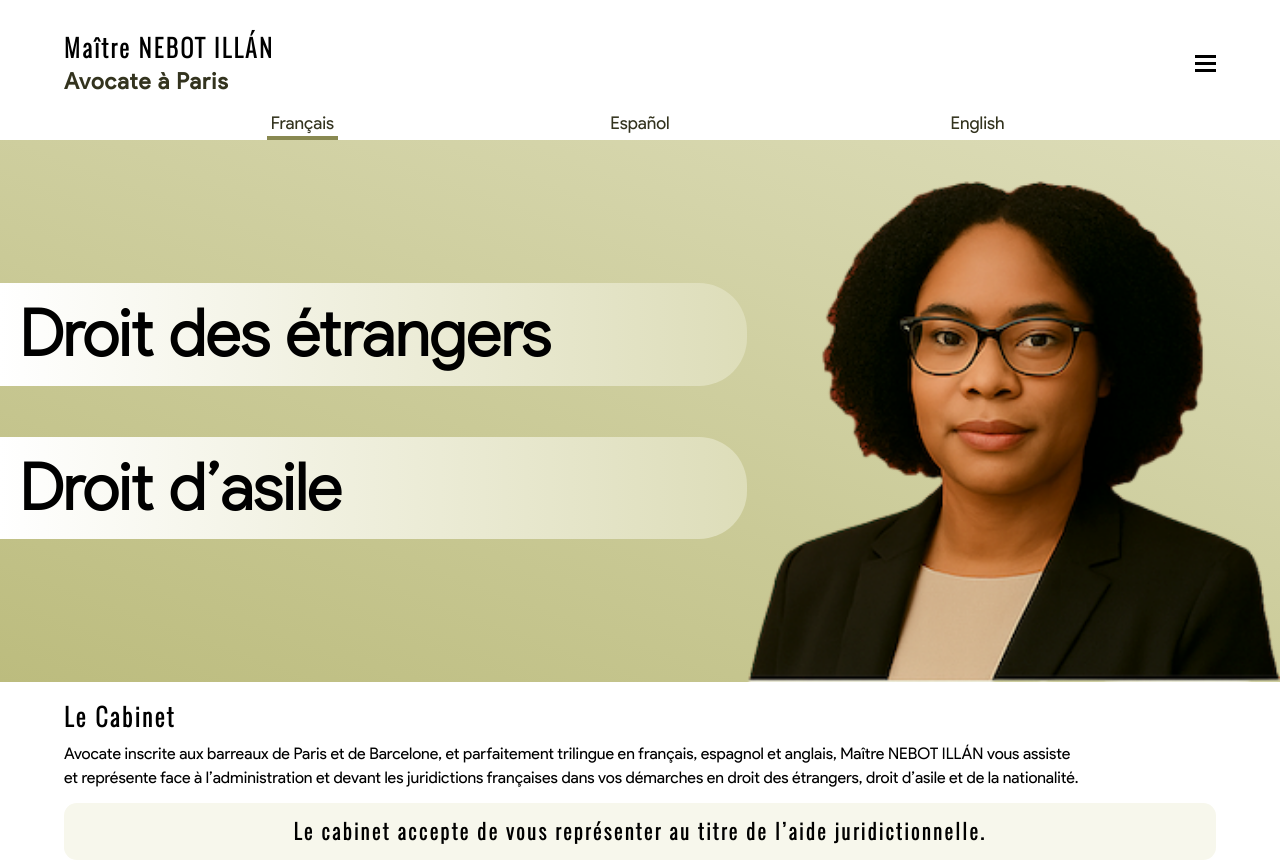
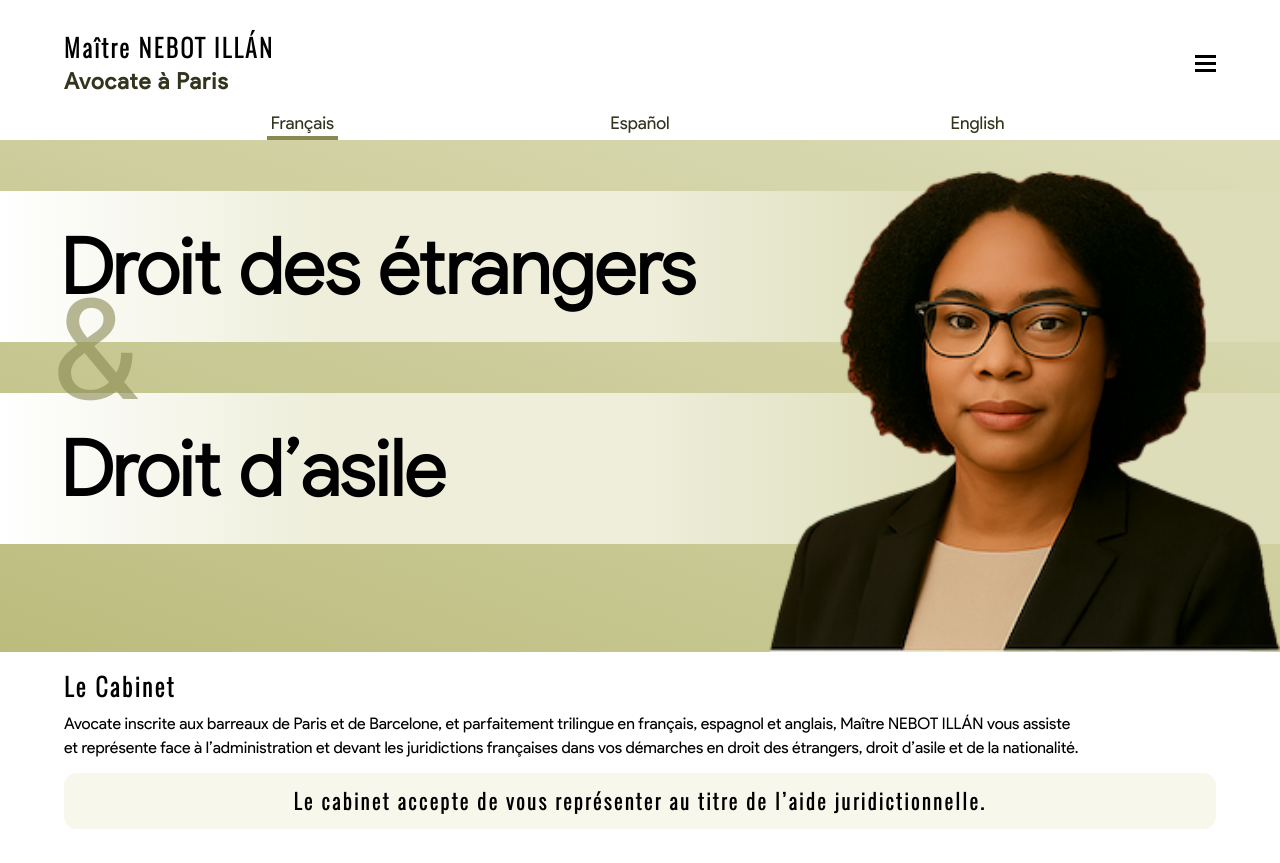
Before and after one commit to noemirtil/alma, a plain HTML site: page index.html in a window 1280 px wide. Shown: the top 863 px of the page. Drawn offline with Linux system fonts and the light colour scheme.

Commit message:
new proposition to the customer

```diff
--- a/index.html
+++ b/index.html
@@ -107,6 +107,7 @@
                 <h2>Droit d’asile</h2>
             </div>
             <img src="img/portrait.png" alt="Portrait de Maître Nebot Illán">
+            <p>&</p>
         </section>
         <h2 class="hero-offset"><span id="hero-span"></span></h2>
         <section class="cabinet" id="cabinet">
@@ -124,7 +125,7 @@
         </section>
         <section class="domaines" id="domaines">
             <h2><span id="domaines-span"></span>Domaines d’intervention</h2>
-            <div class="card-flex">
+            <div class="cards-flex">
                 <div class="card">
                     <h3>ASILE</h3>
                     <ul>
--- a/style.css
+++ b/style.css
@@ -67,6 +67,7 @@
  :root {
      --olive: #BCBC7E;
      --olive-dark: #898951;
+     --olive-dark-trans: #89895199;
      --olive-darkest: #787847;
      --olive-black: #33331E;
      --olive-black-hsl: 60deg 26% 16%;
@@ -542,44 +543,56 @@
 
 
      .hero {
+         position: relative;
          background-image: linear-gradient(200deg,
                  var(--olive-light),
                  var(--olive));
-         display: grid;
-         grid-template-columns: 1.4fr 1fr 0;
-         grid-template-areas: "showcased picture";
-         /* To restrict auto-generated rows */
-         grid-auto-flow: column;
+         height: 40vw;
 
          .hero-cards {
-             grid-area: showcased;
+             position: relative;
              display: flex;
              flex-direction: column;
-             justify-content: center;
-             gap: 4vw;
-             /* margin-left: 4vw; */
 
              h2 {
-                 /* background-color: white; */
-                background-image: linear-gradient(90deg,
-                            white,
-                            var(--olive-lighter),
-                            var(--olive-light));
+                 background-image: linear-gradient(90deg,
+                         white,
+                         var(--olive-lighter),
+                         var(--olive-lighter),
+                         var(--olive-light),
+                         var(--olive-light));
                  color: black;
-                 border-top-right-radius: 3rem;
-                 border-bottom-right-radius: 3rem;
-                 padding: 0.2rem 0 0.2rem 1.2rem;
-                 font-size: 5vw;
+                 padding: 1.4vw 0 1.4vw 4.7vw;
+                 font-size: 6vw;
                  font-family: ProductSansLight, RobotoBold, Arial, Helvetica, sans-serif;
                  letter-spacing: 0.04rem;
                  text-align: left;
+                 margin-top: 4vw;
              }
          }
 
          img {
-             grid-area: picture;
-             margin-top: 3vw;
+             position: absolute;
+             width: 40vw;
+             right: 0;
+             bottom: 0;
          }
+
+         p {
+            position: absolute;
+            font-size: 11vw;
+            top: 7.6vw;
+            left: -1vw;
+            color: var(--olive-dark-trans);
+            font-family: RobotoBold, Arial, Helvetica, sans-serif;
+         }
+     }
+
+     .hero::after {
+         position: absolute;
+         background-color: pink;
+         height: 20vw;
+         width: 100vw;
      }
 
      .hero-offset {
@@ -604,7 +617,7 @@
          }
      }
 
-     .card-flex {
+     .cards-flex {
          display: flex;
          flex-direction: column;
          align-items: center;
```
